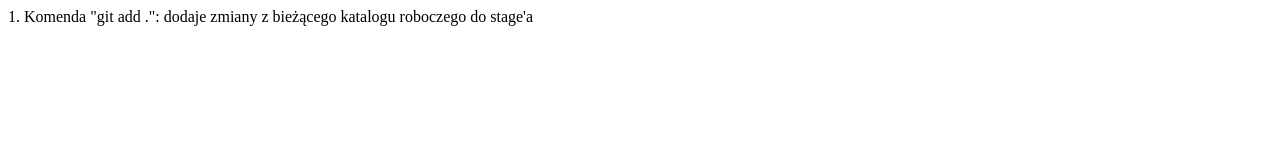
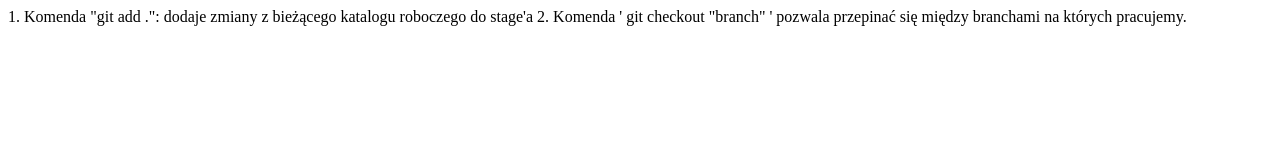
Before and after one commit to bikol/DINO202223, a plain HTML site: page index.html in a window 1280 px wide. Drawn offline with Linux system fonts and the light colour scheme.

Commit message:
Komenda 'git checkout'

```diff
--- a/index.html
+++ b/index.html
@@ -1,5 +1,6 @@
 <html>
   <body>
     1. Komenda "git add .": dodaje zmiany z bieżącego katalogu roboczego do stage'a
+    2. Komenda ' git checkout "branch" ' pozwala przepinać się między branchami na których pracujemy.
   </body>
 </html>
```
